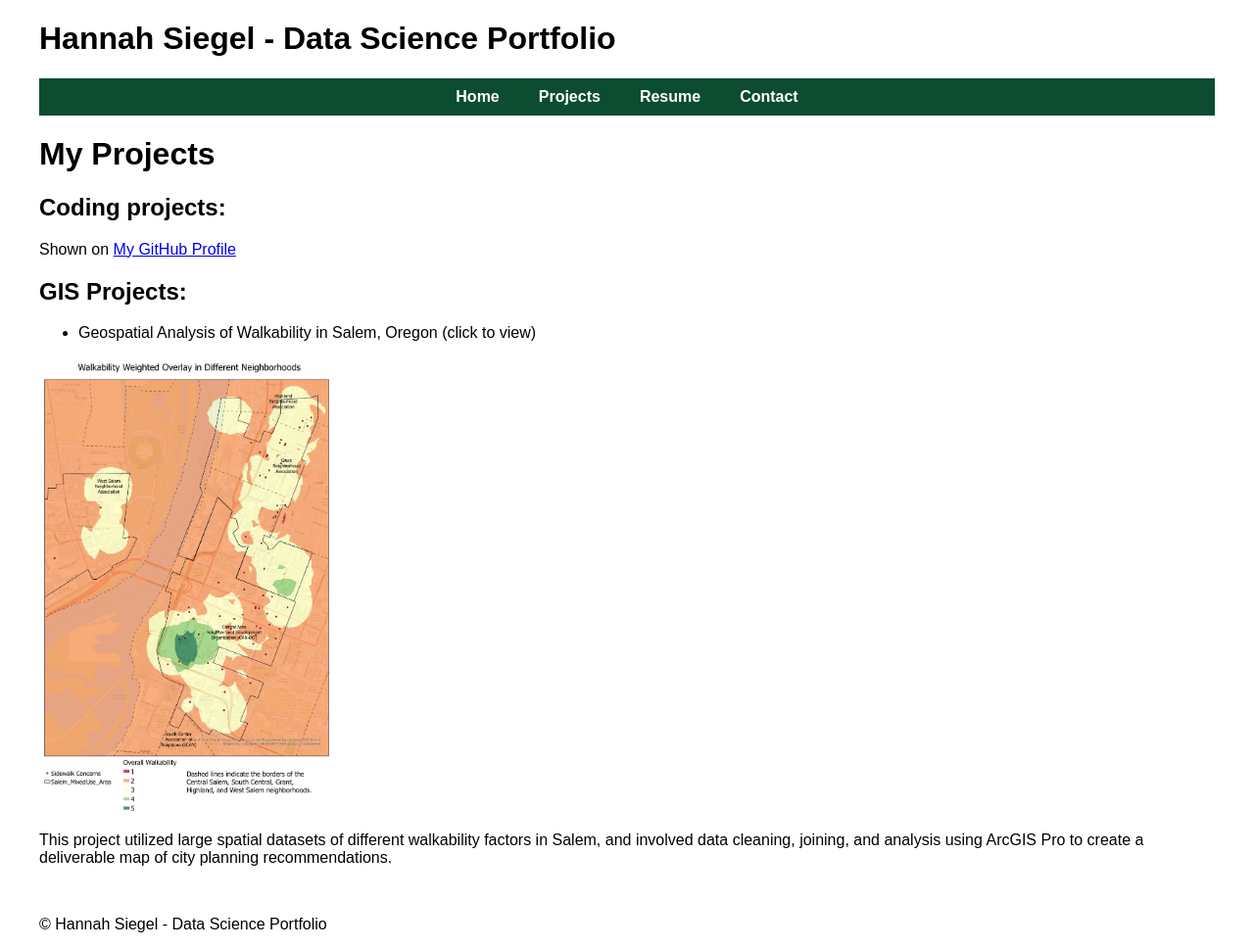
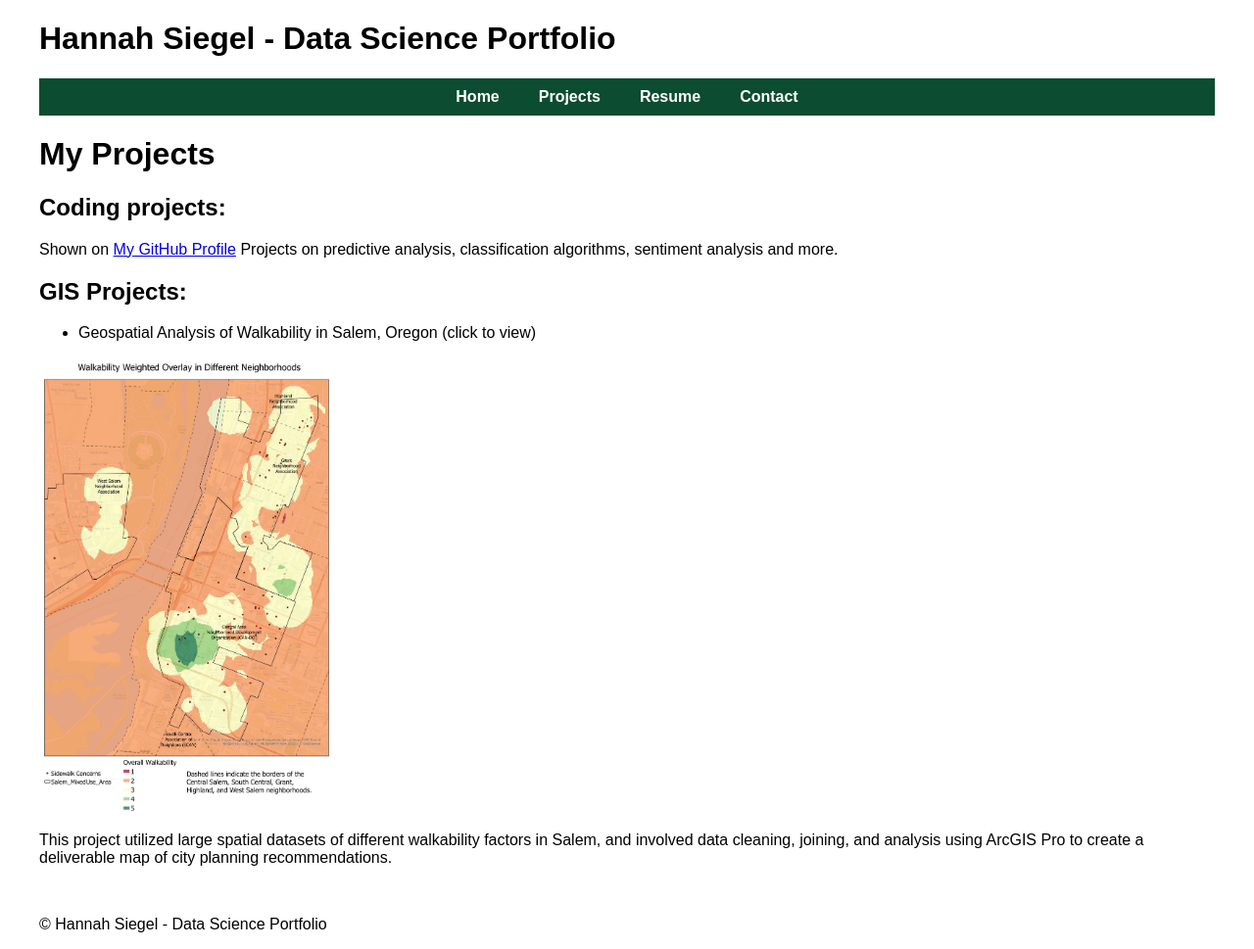
Before and after one commit to siegelhannah/portfolio, a Jekyll site: the page built from Projects.md, in a window 1280 px wide and 969 px high. Shown: the whole window at 98% size. Built offline with Jekyll 4.4.1, drawn with Linux system fonts in a browser that asks for light colours.

Commit message:
Update Projects.md

```diff
--- a/Projects.md
+++ b/Projects.md
@@ -9,6 +9,7 @@ permalink: /projects/
 ## Coding projects:
 
 Shown on [My GitHub Profile](https://github.com/siegelhannah)
+Projects on predictive analysis, classification algorithms, sentiment analysis and more.
 <br>
 
 ## GIS Projects:
```
